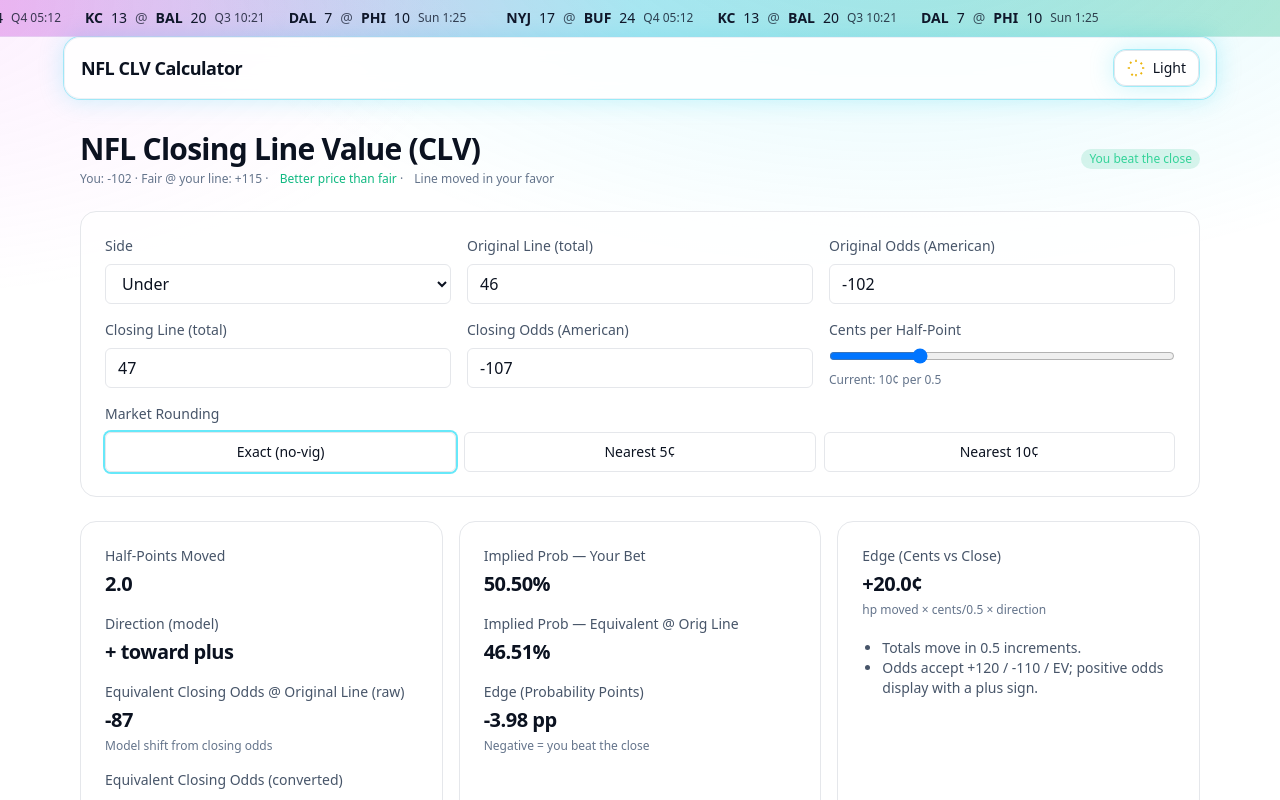
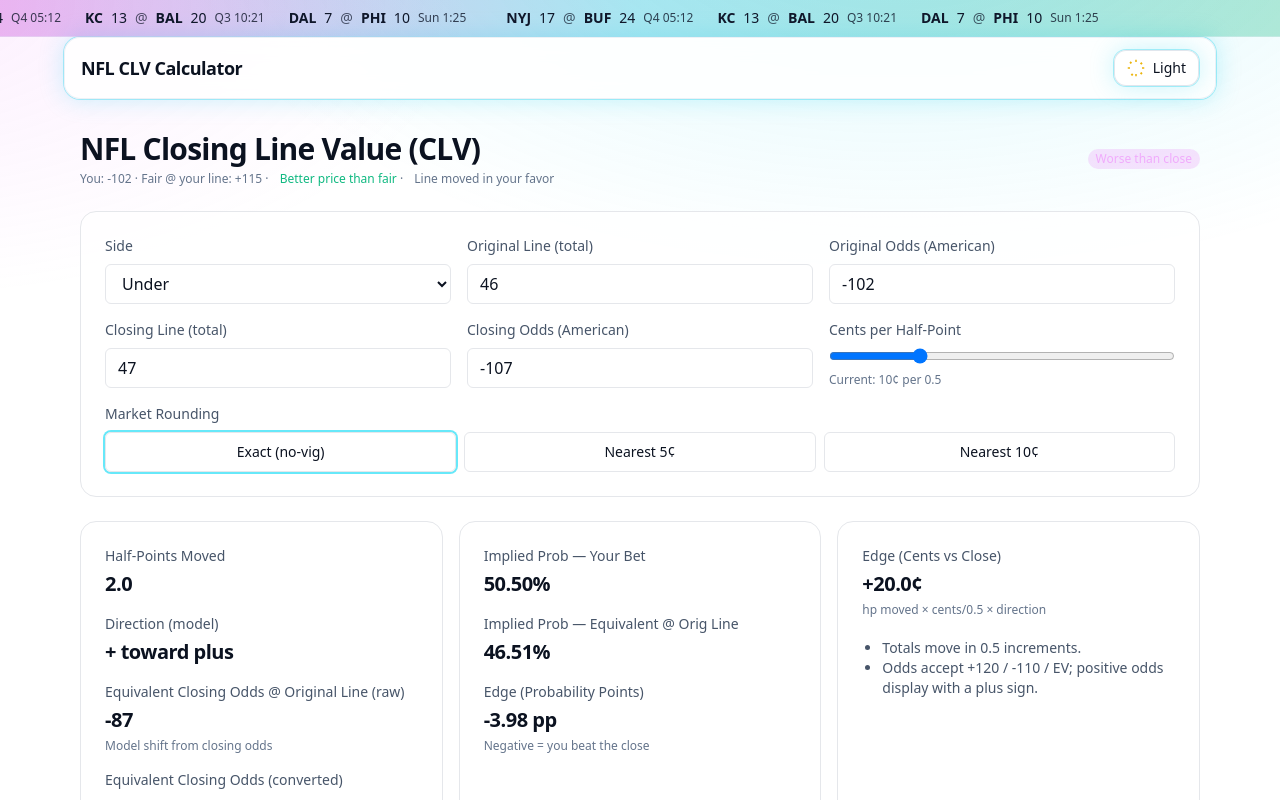
Before and after one commit to alecurtu/clv-calculator, a Next.js app: page / in a window 1280 px wide. Shown: the top 800 px of the page. Built offline with nearby package versions, Linux system fonts and the light colour scheme; no server answers.

Commit message:
Update CLVCalculator.tsx

```diff
--- a/components/CLVCalculator.tsx
+++ b/components/CLVCalculator.tsx
@@ -79,15 +79,12 @@ export default function CLVCalculator() {
   );
 
   // ---- CLV indicators ----
-  // Line-based signal: positive if the total moved in your favor (cents model).
   const isPositiveLine = results.edgeCentsModel > 0;
-
-  // Price-based signal: your implied prob vs fair at your line (negative = you beat the close).
   // edgeProb = pEquiv - pOrig → edgeProb < 0 means your price is better than fair.
   const isPositivePrice = Number.isFinite(results.edgeProb) ? results.edgeProb < 0 : false;
 
-  // Badge uses PRICE-BASED CLV (flip to this).
-  const clvIsPositive = isPositivePrice;
+  // ⬇️ Swap the badge: invert the previous price-based flag
+  const clvIsPositive = !isPositivePrice;
 
   return (
     <div className="space-y-6">
```
